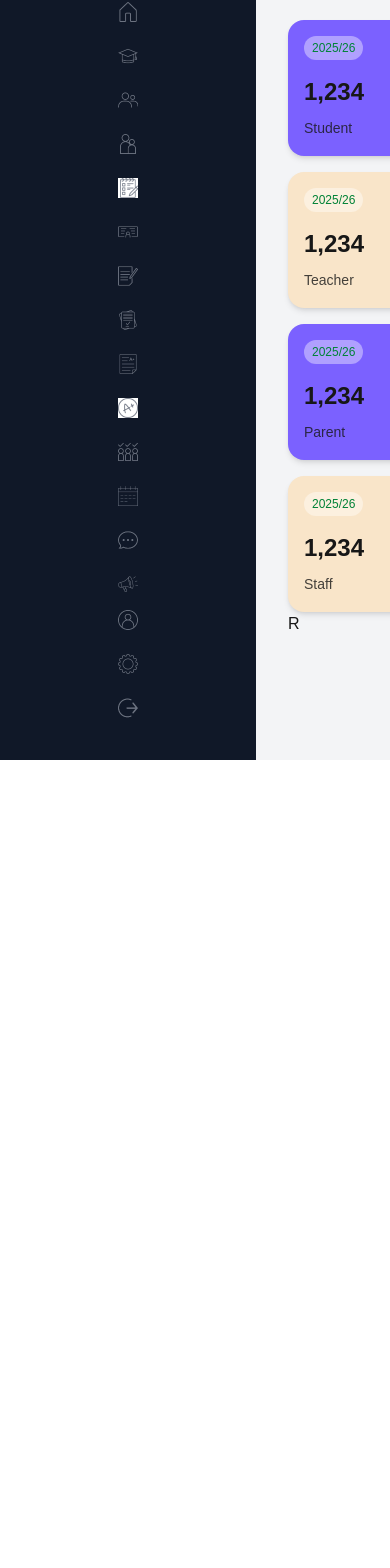
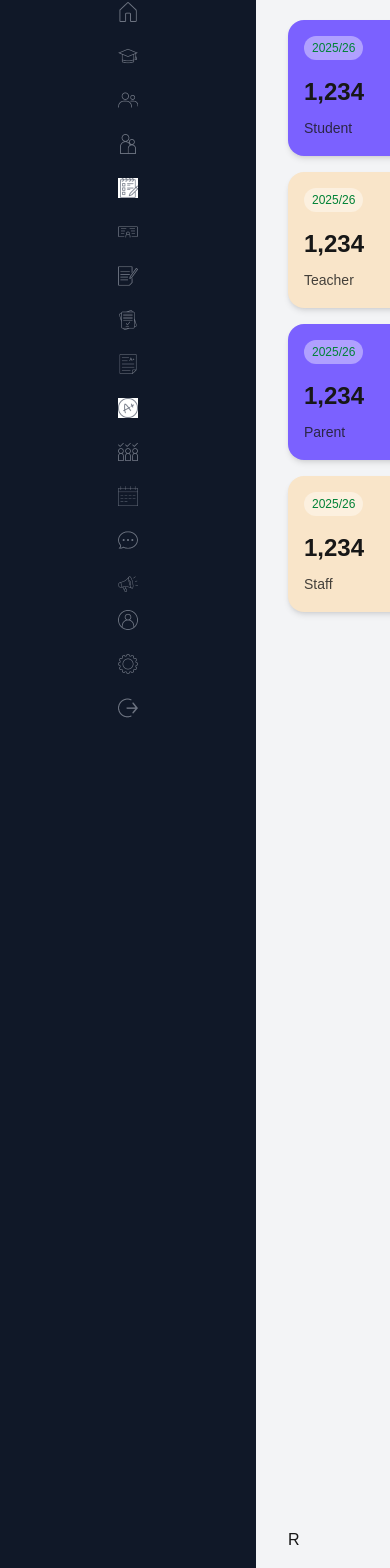
Before and after one commit to rumachoudhury/school-management-dashboard, a Next.js app: page /admin in a window 390 px wide. Shown: the part 84-1652 px from the top of the page. Before the commit the page ends 844 px from the top, so only its background shows below. Built offline with nearby package versions, Linux system fonts and the light colour scheme.

Commit message:
Add middle and bottom card layout to admin dashboard

```diff
--- a/src/app/(dashboard)/admin/page.tsx
+++ b/src/app/(dashboard)/admin/page.tsx
@@ -14,6 +14,16 @@ function AdminPage() {
           <UserCart type="parent" />
           <UserCart type="staff" />
         </div>
+        {/* Middle Cart */}
+        <div className="flex gap-4 flex-col lg:flex-row">
+          {/* Count Chart */}
+          <div className="w-full lg:w-1/3 h-[450px]"></div>
+
+          {/* Attendent Chart */}
+          <div className="w-full lg:w-2/3 h-[450px]"></div>
+        </div>
+        {/* Bottom Cart */}
+        <div className=""></div>
       </div>
 
       {/* right */}
--- a/src/components/CountChart.tsx
+++ b/src/components/CountChart.tsx
@@ -63,7 +63,7 @@ function CountChart() {
   return (
     <div>
       {/* Title */}
-      <div>
+      <div className="flex justify-between items-center">
         <h2 className="text-xl font-bold mb-4">Students</h2>
         <Image
           src="/images/school-management-dashboard/moreDark.png"
@@ -73,7 +73,7 @@ function CountChart() {
         />
       </div>
 
-      {/* Chart */}
+      {/*Chart */}
       <div>
         <RadialBarChart
           style={{
@@ -103,7 +103,7 @@ function CountChart() {
         </RadialBarChart>
       </div>
 
-      {/* Bottom */}
+      {/*Bottom*/}
       <div></div>
     </div>
   );
```
